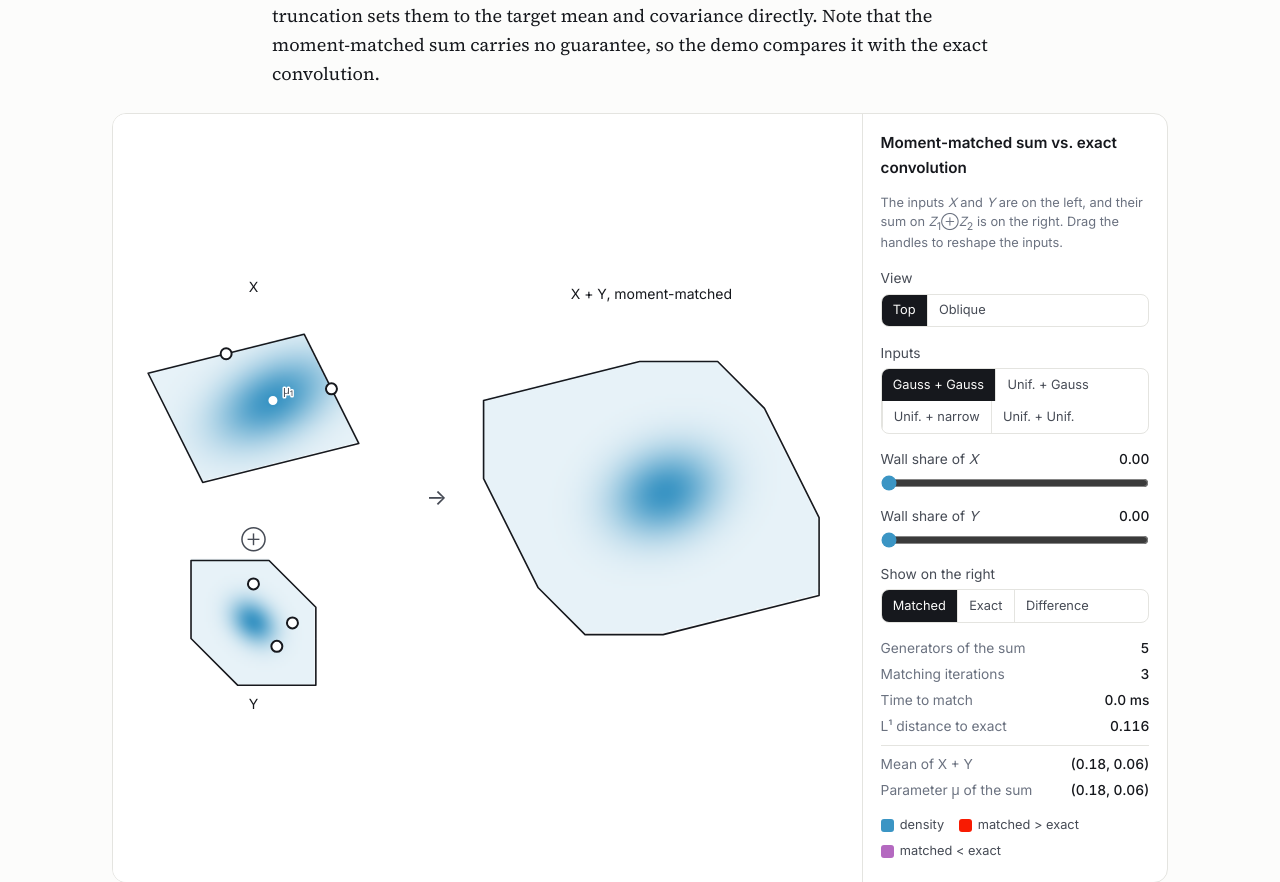
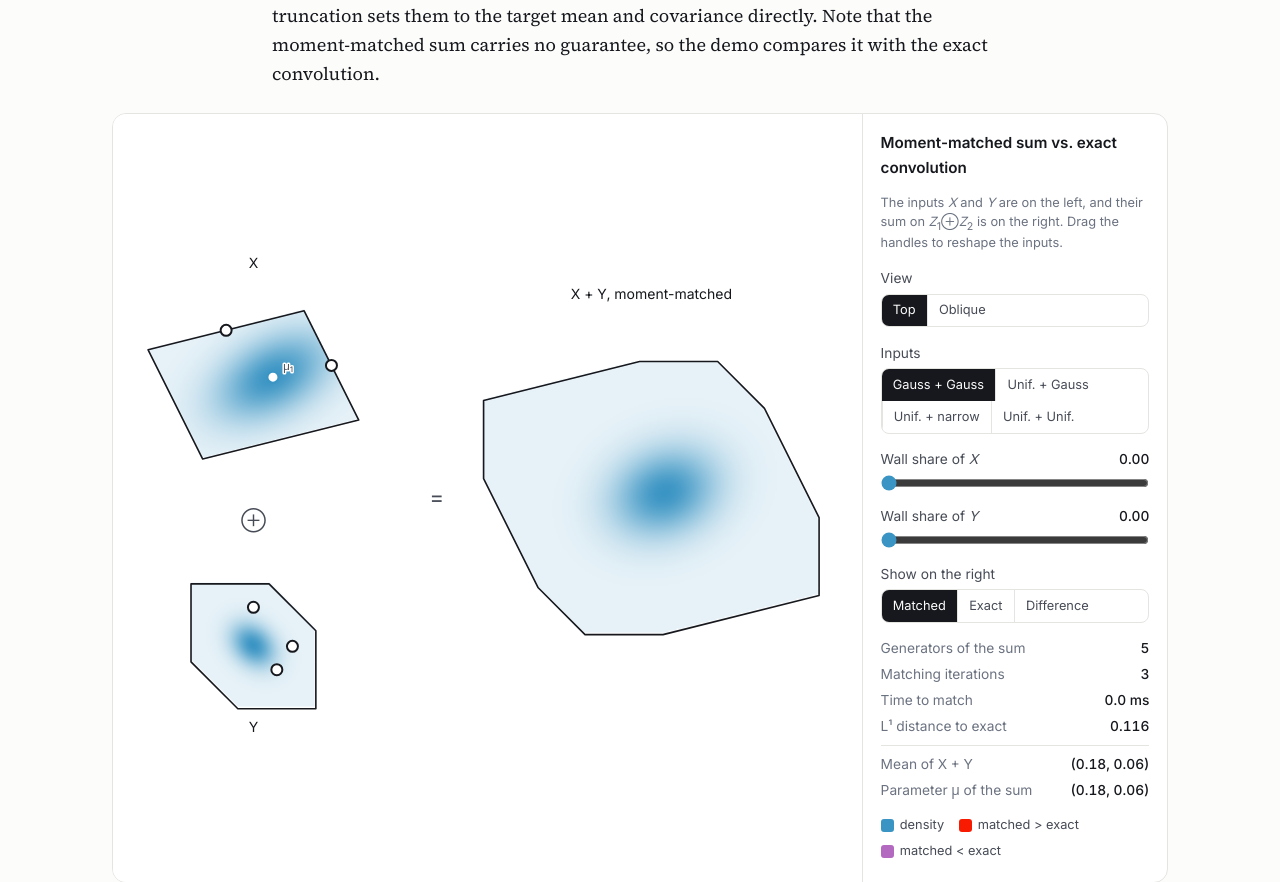
Before and after one commit to zonotents/zonotents.github.io, a plain HTML site: page index.html in a window 1280 px wide. Shown: the part 5108-5990 px from the top of the page. Drawn offline with nearby package versions, Linux system fonts and the light colour scheme.

Commit message:
Space out the Minkowski demo's inputs, use = for the sum, and fix a verb
X moves up and Y down, with a wider spread in the oblique view, so their peaks and the plus sign no longer overlap.

Co-Authored-By: Claude Opus 5.5 <noreply@anthropic.com>

```diff
--- a/index.html
+++ b/index.html
@@ -229,7 +229,7 @@
       <ul>
         <li><strong>Outer</strong>: the reduced support <span class="m">Z'</span> contains <span class="m">Z</span>, so it keeps every reachable state and all of the probability, and conservatism enters only through the added volume. Here, we use the interval hull of <span class="m">Z</span> in the whitened frame of <span class="m">\Sigma</span>.</li>
         <li><strong>Inner</strong>: the reduced support <span class="m">Z'</span> lies inside <span class="m">Z</span> and keeps <span class="m">\int_{Z'} f \ge 1-\zeta</span>. Every probability <span class="m">\int_U f</span> is then bounded as <span class="m">\int_{U\cap Z'} f \le \int_U f \le \int_{U\cap Z'} f + \zeta</span>. Here, a maximum-volume template is centered at the mode (or at <span class="m">c</span> when the mode is on the boundary of <span class="m">Z</span>) and shrunk to the budget. Note that this reduction misses its budget when the template holds less than <span class="m">1-\zeta</span> of the mass.</li>
-        <li><strong>Free</strong>: the reduced support is the confidence parallelotope <span class="m">Z(\mu, r_\zeta L)</span> with <span class="m">\Sigma = LL^\top</span>, which is computed in closed form and need neither contain nor lie inside <span class="m">Z</span>. When <span class="m">Z</span> is symmetric about <span class="m">\mu</span>, the Gaussian correlation inequality certifies that it keeps <span class="m">1-\zeta</span> of the probability.</li>
+        <li><strong>Free</strong>: the reduced support is the confidence parallelotope <span class="m">Z(\mu, r_\zeta L)</span> with <span class="m">\Sigma = LL^\top</span>, which is computed in closed form and needs neither contain nor lie inside <span class="m">Z</span>. When <span class="m">Z</span> is symmetric about <span class="m">\mu</span>, the Gaussian correlation inequality certifies that it keeps <span class="m">1-\zeta</span> of the probability.</li>
       </ul>
     </div>
     <figure style="max-width:46rem;margin-inline:auto">
--- a/js/main.js
+++ b/js/main.js
@@ -196,10 +196,16 @@ function demoExplore() {
 // =====================================================================================================
 function demoMinkowski() {
   const root = document.getElementById("demo-minkowski");
-  const view = new View(root.querySelector("canvas"), { x0: -5.4, x1: 4.2, y0: -3.0, y1: 3.0 });
+  const view = new View(root.querySelector("canvas"), { x0: -5.4, x1: 4.2, y0: -3.3, y1: 3.3 });
   const tip = tooltip(root);
   // Real coordinates: both inputs and the sum are centered near 0; the drawing offsets them.
-  const OFF_X = [-3.6, 1.15], OFF_Y = [-3.6, -1.6], OFF_S = [1.5, 0];
+  // The oblique view foreshortens depth, so it spreads X and Y farther apart to keep their peaks and the ⊕ clear.
+  const LAYOUT = {
+    flat: { x: [-3.6, 1.45], y: [-3.6, -1.9], plus: [-3.6, -0.3] },
+    oblique: { x: [-3.6, 2.2], y: [-3.6, -2.4], plus: [-3.6, 0.6] },
+  };
+  let OFF_X = LAYOUT.flat.x, OFF_Y = LAYOUT.flat.y, OFF_PLUS = LAYOUT.flat.plus;
+  const OFF_S = [1.5, 0];
   const GY = [[0.5, 0.0], [0.0, 0.5], [0.3, -0.3]];
   const gram = (G) => G.reduce((S, g) => M.add(S, M.outer(g, g)), [[0, 0], [0, 0]]);
   const PRE = {
@@ -295,6 +301,7 @@ function demoMinkowski() {
     const { zt1, zt2, r, conv } = cache, sum = r.zt, blue = css("--blue");
     U.out("eta1", fmt(U.get.eta1(), 2)); U.out("eta2", fmt(U.get.eta2(), 2));
     const mode = U.get.view(), ink = css("--ink");
+    ({ x: OFF_X, y: OFF_Y, plus: OFF_PLUS } = LAYOUT[view.oblique ? "oblique" : "flat"]);
     view.clear();
     const IN = 0.55;  // in the oblique view the inputs stand lower, so the one in front hides less of the other
     const layers = [layerOf(zt1, { off: OFF_X, scale: IN }), layerOf(zt2, { off: OFF_Y, scale: IN })];
@@ -317,8 +324,8 @@ function demoMinkowski() {
       view.label("Y", V.add(OFF_Y, [0, -1.05]), { align: "center", size: 14, color: ink });
       view.label(title, V.add(OFF_S, [0, 2.6]), { align: "center", size: 14, color: ink });
     }
-    view.label("⊕", [-3.6, -0.55], { align: "center", size: 18 });
-    view.label("→", [-1.25, 0], { align: "center", size: 22 });
+    view.label("⊕", OFF_PLUS, { align: "center", size: 18 });
+    view.label("=", [-1.25, 0], { align: "center", size: 22 });
     view.drawHandles();
     U.stats([
       ["Generators of the sum", sum.z.G.length],
```
